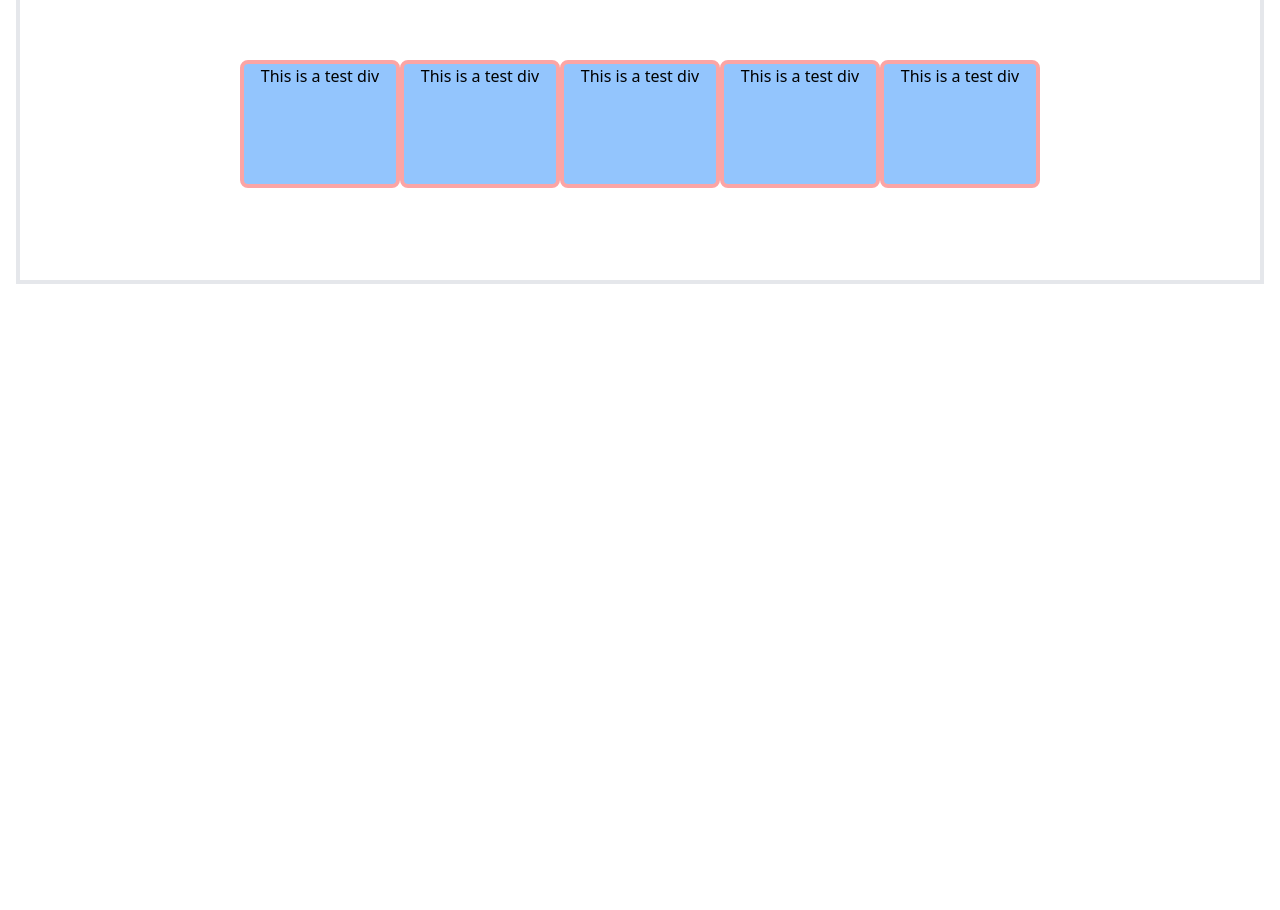
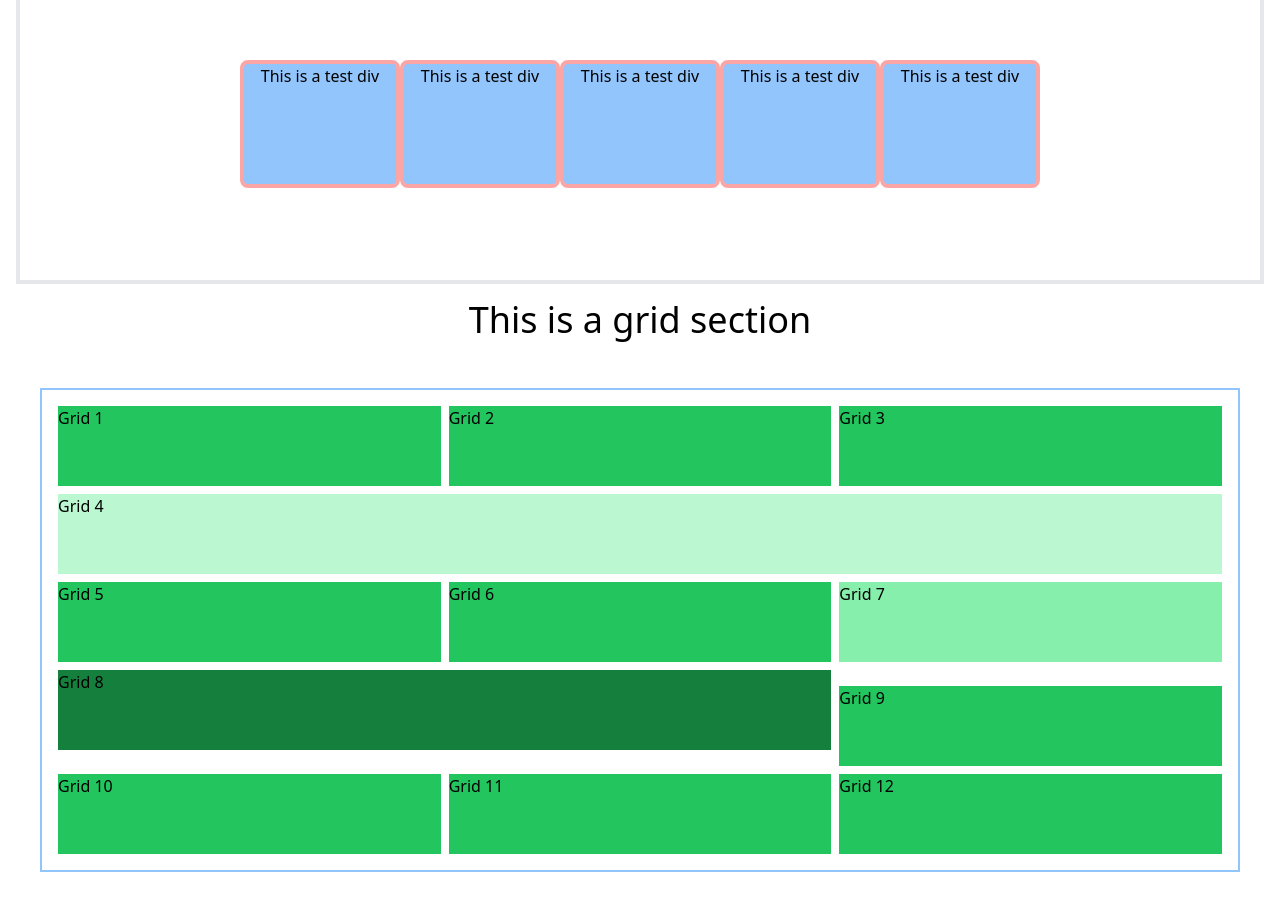
Before and after one commit to mahidulkabir/101-tailwind-intro, a plain HTML site: page index.html in a window 1280 px wide. Shown: the part 636-1546 px from the top of the page. Before the commit the page ends 936 px from the top, so only its background shows below. Drawn offline with nearby package versions, Linux system fonts and the light colour scheme.

Commit message:
added grid by tailwind

```diff
--- a/index.html
+++ b/index.html
@@ -75,6 +75,30 @@
           </div>
         </div>
       </section>
+
+      <section>
+        <h1 class="text-4xl text-center">This is a  grid section </h1>
+     <div class="border-2 border-blue-300 mx-10 my-12 p-4 grid gap-2 lg:grid-cols-3">
+
+
+      <div class="bg-green-500 h-20 ">Grid 1</div>
+      <div class="bg-green-500 h-20">Grid 2</div>
+      <div class="bg-green-500 h-20">Grid 3</div>
+      <div class="bg-green-200 h-20 lg:col-span-3">Grid 4</div>
+      <div class="bg-green-500 h-20">Grid 5</div>
+      <div class="bg-green-500 h-20">Grid 6</div>
+      <div class="bg-green-300 h-20 lg:row-span-3">Grid 7</div>
+      <div class="bg-green-700 h-20 lg:col-span-2 lg:row-span-3">Grid 8</div>
+      <div class="bg-green-500 h-20 ">Grid 9</div>
+      <div class="bg-green-500 h-20 ">Grid 10</div>
+      <div class="bg-green-500 h-20">Grid 11</div>
+      <div class="bg-green-500 h-20">Grid 12</div>
+
+    </div>
+
+
+
+      </section>
     </main>
     <footer></footer>
   </body>
```
